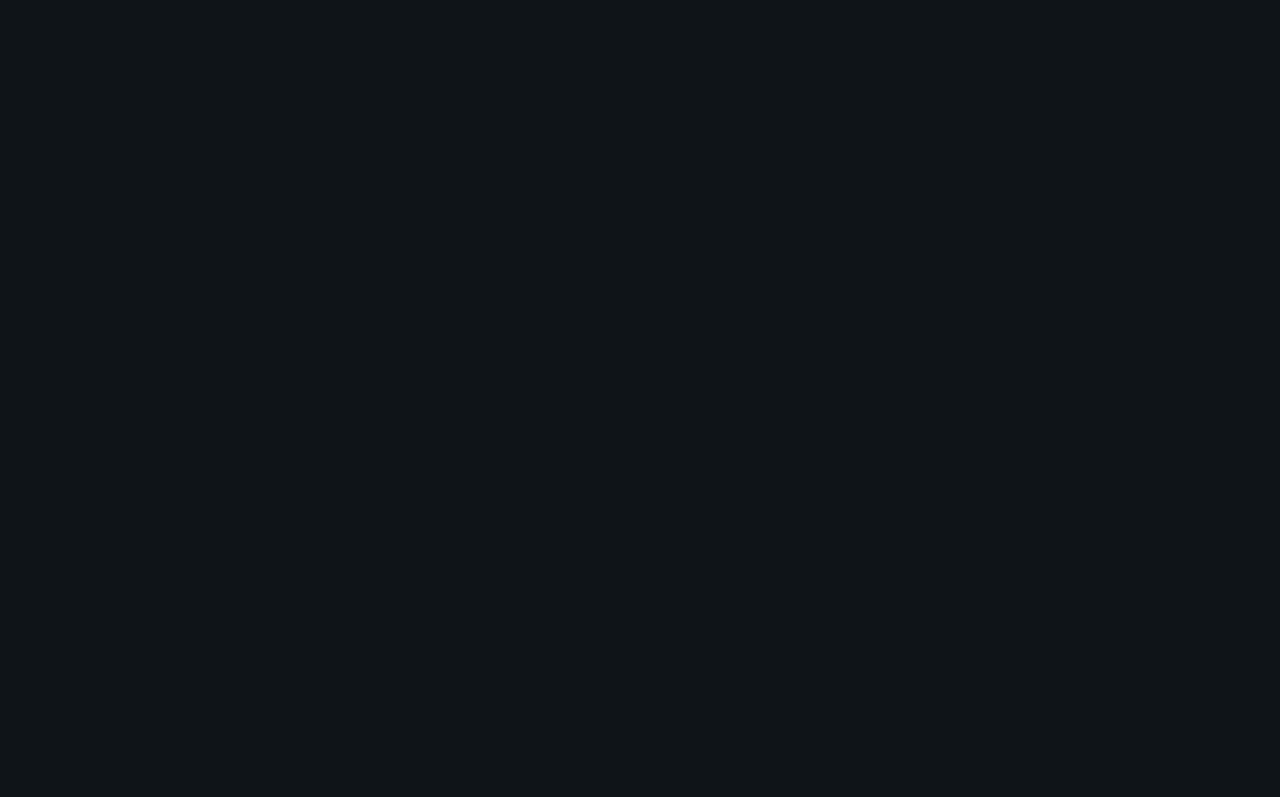
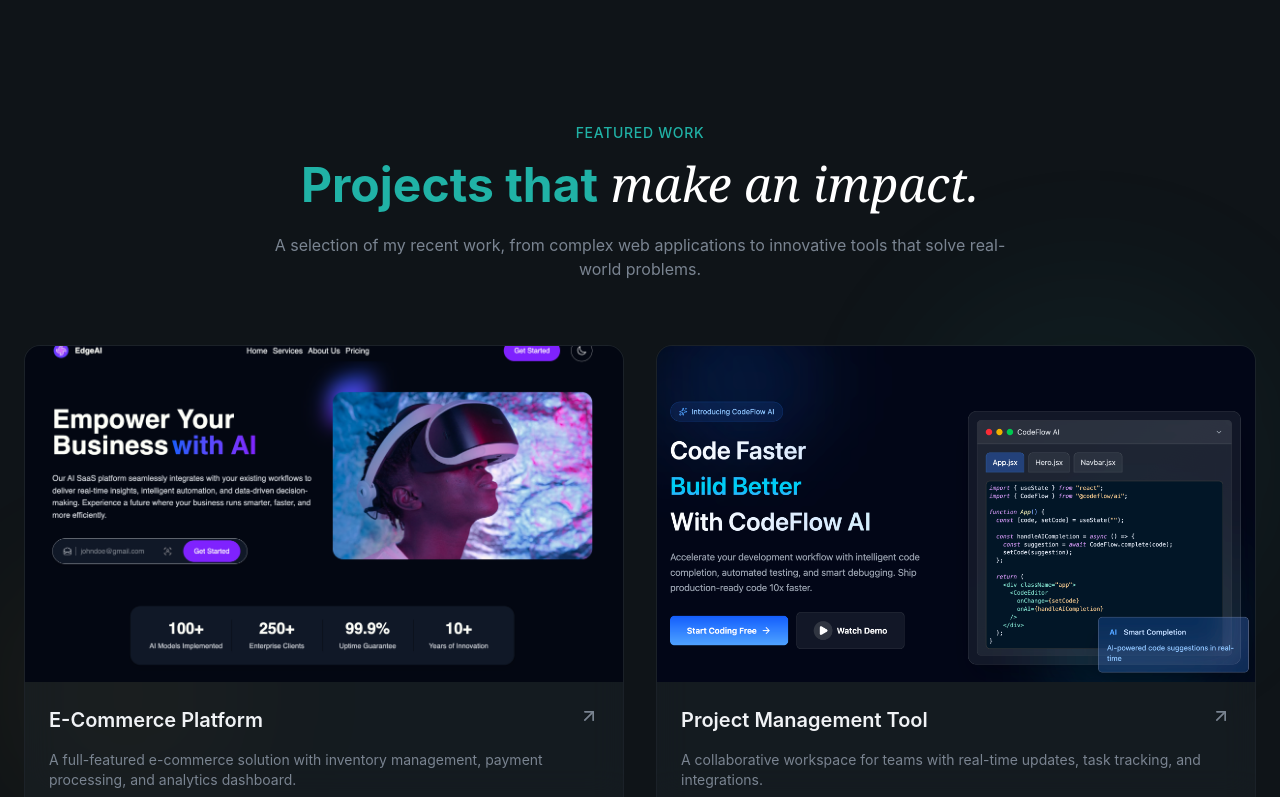
Before and after one commit to Ilmanmdifa/modern-js-portfolio, a React app: page / in a window 1280 px wide. Shown: the part 2000-2797 px from the top of the page. Before the commit the page ends 1992 px from the top, so only its background shows below. Built offline with nearby package versions, Linux system fonts and the light colour scheme; the HTML template or start-up script is replaced by a standard one.

Commit message:
layout: add projects section

```diff
--- a/src/sections/Hero.jsx
+++ b/src/sections/Hero.jsx
@@ -87,7 +87,7 @@
                 Contact Me <ArrowRight className="w-5 h-5" />
               </Button>
               <AnimatedBorderButton>
-                <Download /> Download CV
+                <Download className="w-5 h-5" /> Download CV
               </AnimatedBorderButton>
             </div>
 
--- a/src/sections/Projects.jsx
+++ b/src/sections/Projects.jsx
@@ -1,3 +1,120 @@
+import { ArrowUpRight, Github } from "lucide-react";
+import { AnimatedBorderButton } from "@/components/AnimatedBorderButton";
+
+const projects = [
+  {
+    title: "E-Commerce Platform",
+    description:
+      "A full-featured e-commerce solution with inventory management, payment processing, and analytics dashboard.",
+    image: "/projects/project2.png",
+    tags: ["Next.js", "Stripe", "PostgreSQL", "Tailwind"],
+    link: "#",
+    github: "#",
+  },
+  {
+    title: "Project Management Tool",
+    description:
+      "A collaborative workspace for teams with real-time updates, task tracking, and integrations.",
+    image: "/projects/project4.png",
+    tags: ["Next.js", "Socket.io", "MongoDB", "Redis"],
+    link: "#",
+    github: "#",
+  },
+];
+
 export const Projects = () => {
-  return <section></section>;
+  return (
+    <section id="projects" className="py-32 relative overflow-hidden">
+      {/* Bg glows */}
+      <div className="absolute top-1/4 right-0 w-96 h-96 bg-primary/5 rounded-full blur-3xl" />
+      <div className="absolute bottom-1/4 left-0 w-64 h-64 bg-highlight/5 rounded-full blur-3xl" />
+      <div className="container mx-auto px-6 relative z-10">
+        {/* Section Header */}
+        <div className="text-center mx-auto max-w-3xl mb-16">
+          <span className="text-secondary-foreground text-sm font-medium tracking-wider uppercase animate-fade-in ">
+            Featured Work
+          </span>
+          <h2 className="text-4xl md:text-5xl font-bold mt-4 mb-6 animate-fade-in animation-delay-100 text-secondary-foreground">
+            Projects that
+            <span className="font-serif italic font-normal text-white">
+              {" "}
+              make an impact.
+            </span>
+          </h2>
+          <p className="text-muted-foreground animate-fade-in animation-delay-200">
+            A selection of my recent work, from complex web applications to
+            innovative tools that solve real-world problems.
+          </p>
+        </div>
+
+        {/* Projects Grid */}
+        <div className="grid md:grid-cols-2 gap-8">
+          {projects.map((project, index) => (
+            <div
+              key={index}
+              className="group glass rounded-2xl overflow-hidden animate-fade-in md:row-span-1"
+              style={{ animationDelay: `${(index + 1) * 100}ms` }}
+            >
+              {/* Image */}
+              <div className="relative overflow-hidden aspect-video">
+                <img
+                  src={project.image}
+                  alt={project.title}
+                  className="w-full h-full object-cover transition-transform duration-700 group-hover:scale-110"
+                />
+                <div className="absolute inset-0 bg-linear-to-t from-card via-card/50 to-transparent opacity-60" />
+                {/* Overlay Links */}
+                <div className="absolute inset-0 flex items-center justify-center gap-4 opacity-0 group-hover:opacity-100 transition-opacity duration-300">
+                  <a
+                    href={project.link}
+                    className="p-3 rounded-full glass hover:bg-primary hover:text-primary-foreground transition-all"
+                  >
+                    <ArrowUpRight className="w-5 h-5" />
+                  </a>
+                  <a
+                    href={project.github}
+                    className="p-3 rounded-full glass hover:bg-primary hover:text-primary-foreground transition-all"
+                  >
+                    <Github className="w-5 h-5" />
+                  </a>
+                </div>
+              </div>
+              {/* Content */}
+              <div className="p-6 space-y-4">
+                <div className="flex items-start justify-between">
+                  <h3 className="text-xl font-semibold group-hover:text-primary transition-colors">
+                    {project.title}
+                  </h3>
+                  <ArrowUpRight
+                    className="w-5 h-5
+                  text-muted-foreground group-hover:text-primary group-hover:translate-x-1 group-hover:-translate-y-1 transition-all"
+                  />
+                </div>
+                <p className="text-muted-foreground text-sm">
+                  {project.description}
+                </p>
+                <div className="flex flex-wrap gap-2">
+                  {project.tags.map((tag, tagIndex) => (
+                    <span
+                      key={tagIndex}
+                      className="px-4 py-1.5 rounded-full bg-surface text-xs font-medium border border-border/50 text-muted-foreground hover:border-primary/50 hover:text-primary transition-all duration-300"
+                    >
+                      {tag}
+                    </span>
+                  ))}
+                </div>
+              </div>
+            </div>
+          ))}
+        </div>
+        {/* View All CTA */}
+        <div className="text-center mt-12 animate-fade-in animation-delay-500">
+          <AnimatedBorderButton>
+            View All Projects
+            <ArrowUpRight className="w-5 h-5" />
+          </AnimatedBorderButton>
+        </div>
+      </div>
+    </section>
+  );
 };
```
